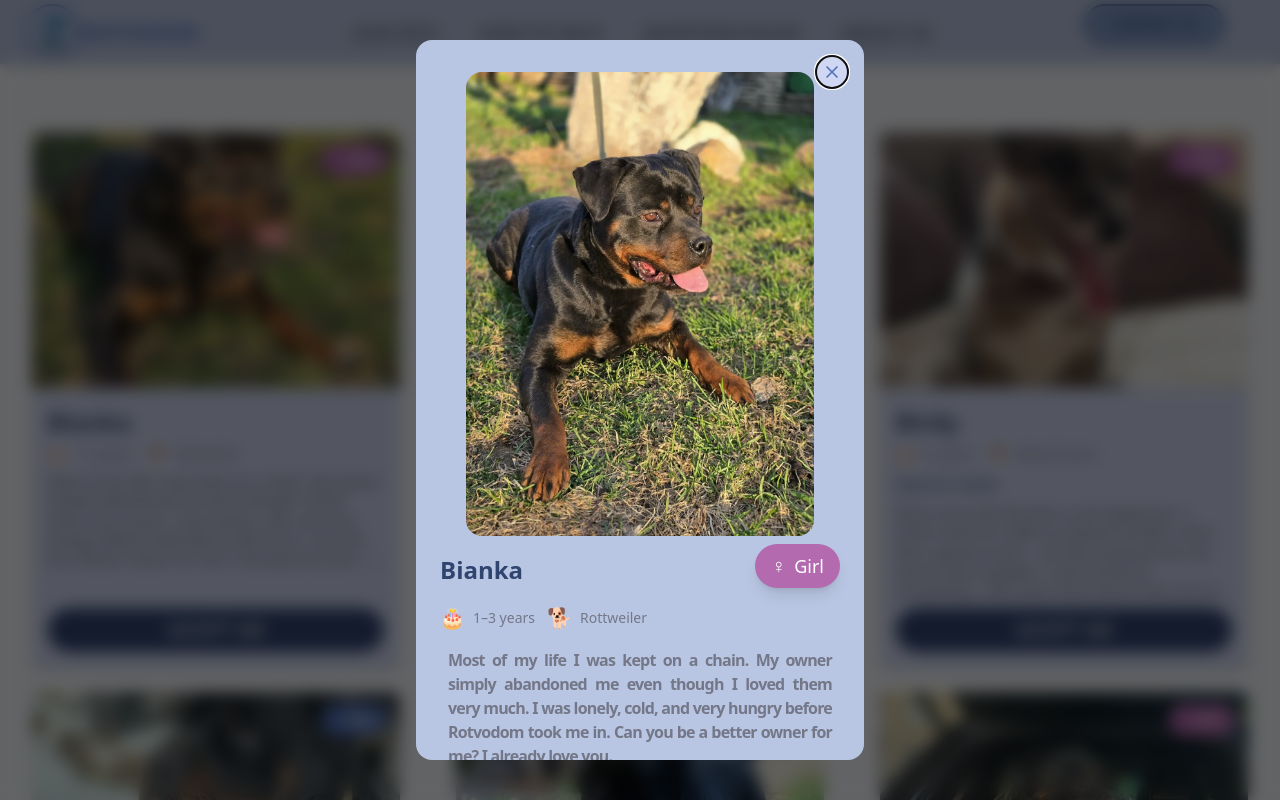
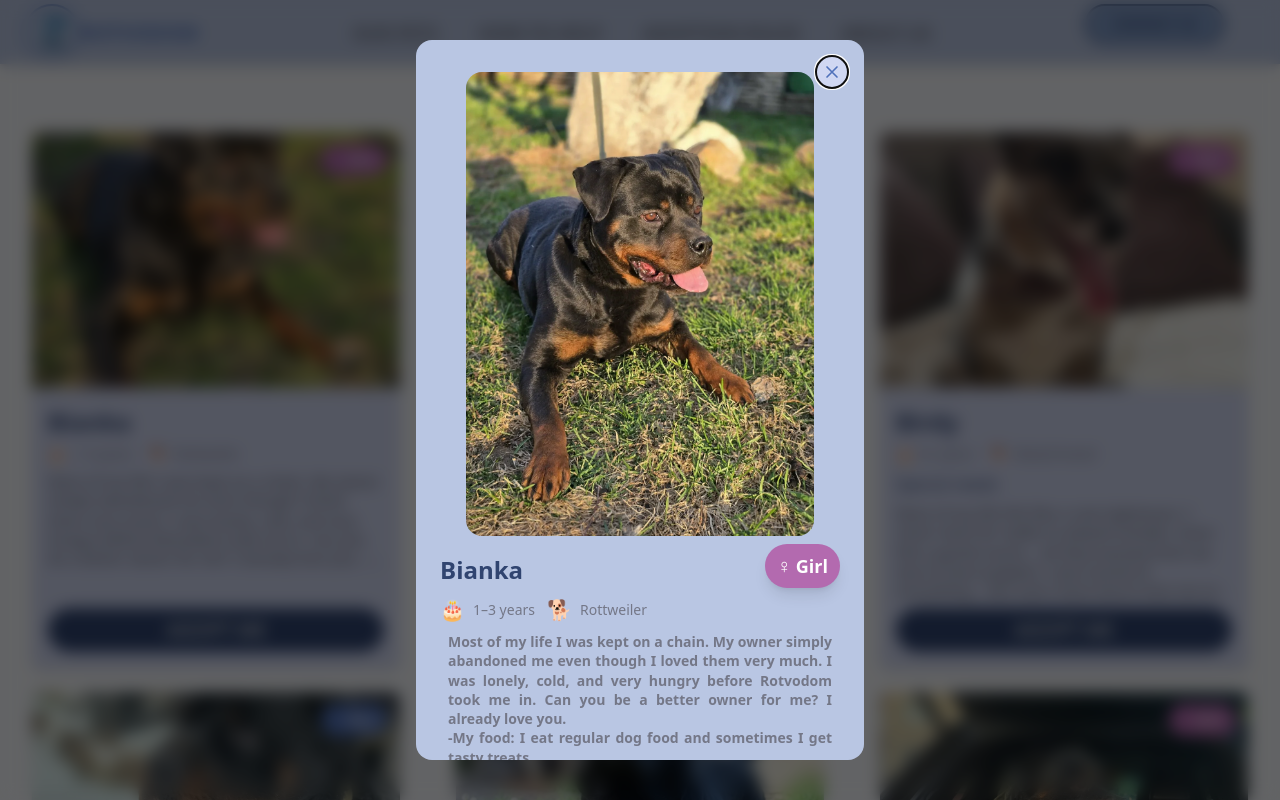
Before and after one commit to bavayra/dog-shelter, a React (Vite) app: page / in a window 1280 px wide. Both pictures are taken after a click on the element 216 px from the left and 1608 px from the top of the page. Shown: the part 1208-2008 px from the top of the page. Built offline with nearby package versions, Linux system fonts and the light colour scheme.

Commit message:
style(dogModal): Corrected paddings, margins, tracking and leading for the desc text block for 320+

```diff
--- a/src/components/DogModal.tsx
+++ b/src/components/DogModal.tsx
@@ -98,7 +98,7 @@ const DogModal = ({ dog, isOpen, onClose }: DogModalProps) => {
 
   return (
     <div
-      className="fixed inset-0 z-50 flex items-center justify-center bg-black/60 backdrop-blur-sm sm:px-4"
+      className="fixed inset-0 z-53 flex items-center justify-center bg-black/60 backdrop-blur-sm sm:px-4"
       onClick={onClose}
       role="dialog"
       aria-modal="true"
@@ -150,19 +150,19 @@ const DogModal = ({ dog, isOpen, onClose }: DogModalProps) => {
         </div>
 
         <div className="p-4 sm:px-6 sm:py-2">
-          <div className="mb-4 flex flex-col items-start gap-2 md:flex-row md:items-center md:justify-between">
+          <div className="mb-2 flex flex-col items-start gap-2 md:flex-row md:items-center md:justify-between">
             <h3 id="modal-title" className="typography-h3 sm:text-3xl md:mt-2">
               {name}
             </h3>
             <div
-              className={`absolute top-74 right-4 md:static ${genderBadgeColor} flex items-center gap-2 rounded-full px-4 py-2 font-semibold tracking-normal text-white shadow-lg`}
+              className={`absolute top-74 right-4 md:static ${genderBadgeColor} flex items-center gap-1 rounded-full px-3 py-2 font-semibold tracking-normal text-white shadow-lg`}
             >
               <span className="text-sm md:text-xl">{genderSymbol}</span>
-              <span className="text-sm font-normal md:text-lg">{gender}</span>
+              <span className="text-xs md:text-lg">{gender}</span>
             </div>
           </div>
 
-          <div className="typography-small xs:text-base mb-4 flex flex-wrap gap-3 md:text-lg">
+          <div className="typography-small xs:text-base mb-2 flex flex-wrap gap-3 md:text-lg">
             <div className="flex items-center gap-2">
               <span role="img" aria-label="birthday cake" className="text-xl">
                 🎂
@@ -185,9 +185,9 @@ const DogModal = ({ dog, isOpen, onClose }: DogModalProps) => {
             )}
           </div>
 
-          <div className="mb-8">
+          <div className="mb-4">
             <div
-              className="typography-body xs:text-lg px-2 text-justify font-semibold tracking-tighter"
+              className="typography-small xs:text-lg px-2 text-justify leading-relaxed font-semibold"
               dangerouslySetInnerHTML={{ __html: sanitized }}
             />
           </div>
```
